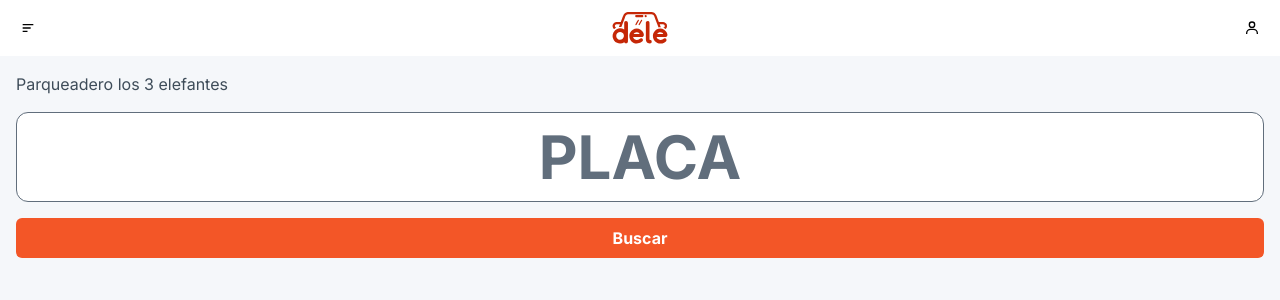
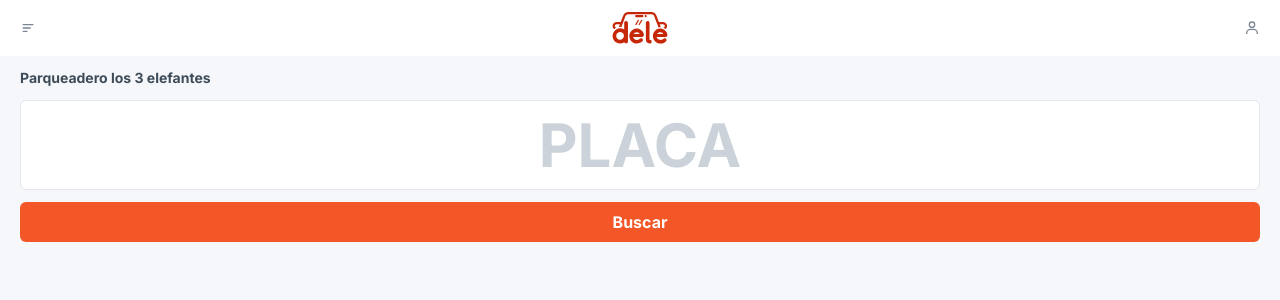
Before and after one commit to jbayron09/delemanager, a React (Create React App) app: page /dashboard in a window 1280 px wide. Shown: the top 300 px of the page. Built offline with nearby package versions, Linux system fonts and the light colour scheme.

Commit message:
modified the dashboard styles

```diff
--- a/src/components/main/Header/components/HeaderBtn.jsx
+++ b/src/components/main/Header/components/HeaderBtn.jsx
@@ -2,7 +2,7 @@ import PropTypes from "prop-types";
 
 export function HeaderBtn({children}){
     return (
-        <button className="p-5">
+        <button className="p-5 text-gray-400">
             {children}
         </button>
     )
--- a/src/components/routes/Dashboard/Dashboard.jsx
+++ b/src/components/routes/Dashboard/Dashboard.jsx
@@ -5,7 +5,7 @@ export function Dashboard(){
     return (
         <>
             <Header/>
-            <h3 className="mt-4 ml-4 text-gray-700">Parqueadero los 3 elefantes</h3>
+            <h3 className="mx-5 my-3 text-gray-700 text-sm font-bold">Parqueadero los 3 elefantes</h3>
             <SearchPlateForm/>
         </>
     )
--- a/src/components/routes/Dashboard/SearchPlateForm.jsx
+++ b/src/components/routes/Dashboard/SearchPlateForm.jsx
@@ -2,9 +2,9 @@ import {Button} from "components/main/Button";
 
 export function SearchPlateForm() {
     return (
-        <form className="flex flex-col p-4">
+        <form className="flex flex-col px-5">
             <input
-                className="rounded-xl text-center text-6xl text-gray-800 font-bold mb-4"
+                className="rounded-md text-center text-6xl text-gray-800 font-bold mb-3 placeholder:text-gray-200 border-gray-100"
                 type="text"
                 placeholder="PLACA"/>
             <Button
```
